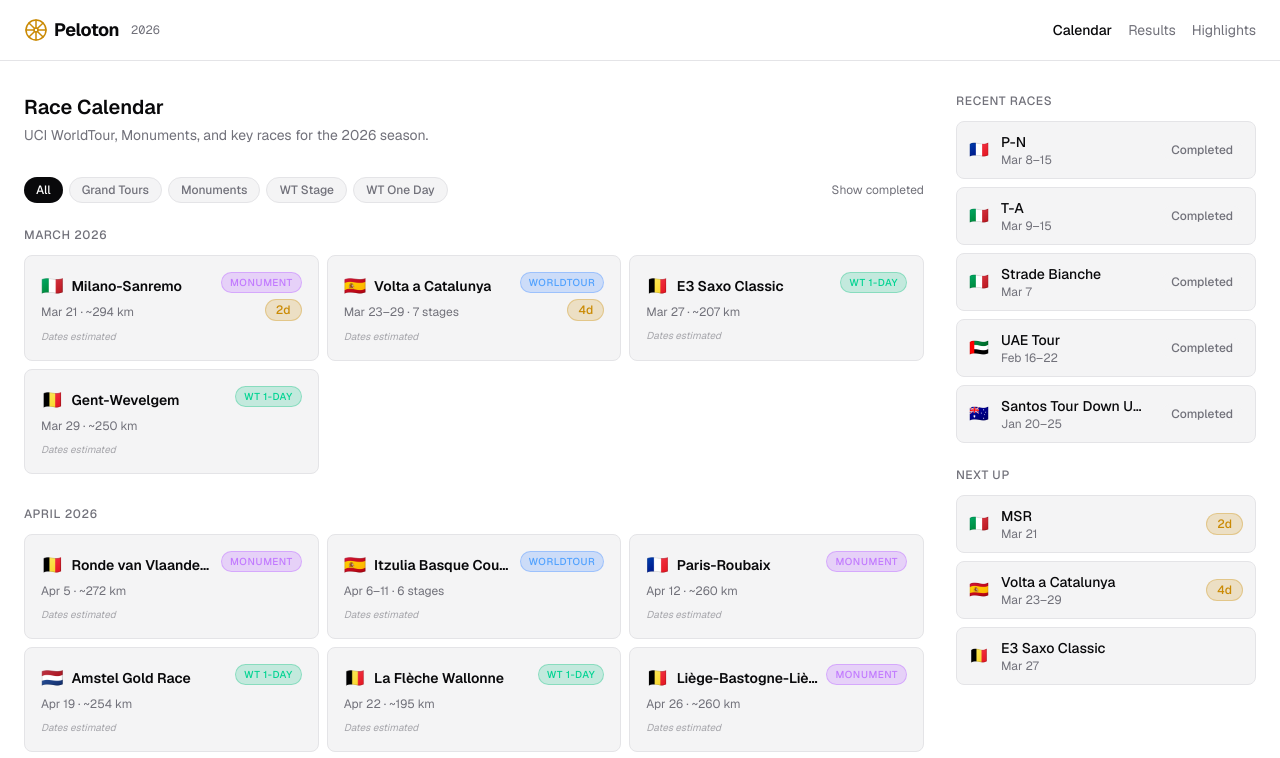
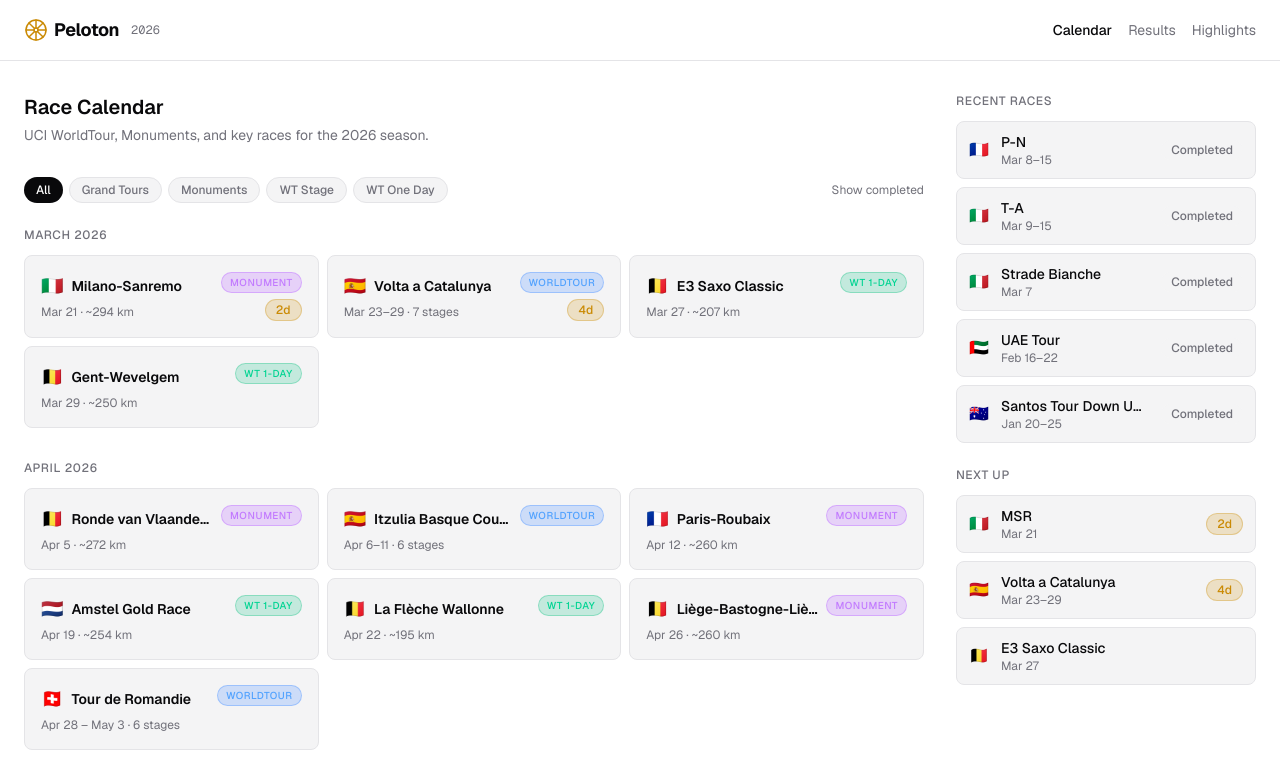
Before and after one commit to itsbendesu/cycling-dashboard, a Next.js app: page / in a window 1280 px wide. Shown: the top 758 px of the page. Built offline with nearby package versions, Linux system fonts and the light colour scheme.

Commit message:
Remove 'dates estimated' noise from cards and race headers

```diff
--- a/src/app/race/[id]/page.tsx
+++ b/src/app/race/[id]/page.tsx
@@ -134,7 +134,6 @@ export default async function RacePage({
             {race.startDate !== race.endDate && ` – ${formatDateShort(race.endDate)}`}
             {race.distance && ` · ${race.distance}`}
             {race.stages && ` · ${race.stages} stages`}
-            {race.estimated && " · dates estimated"}
           </p>
         </div>
 
--- a/src/components/RaceCard.tsx
+++ b/src/components/RaceCard.tsx
@@ -88,9 +88,6 @@ export function RaceCard({ race }: { race: Race }) {
             <StatusBadge status={status} race={race} />
           </div>
         </div>
-        {race.estimated && (
-          <p className="mt-2 text-[10px] text-muted/60 italic">Dates estimated</p>
-        )}
       </div>
     </Link>
   );
```
